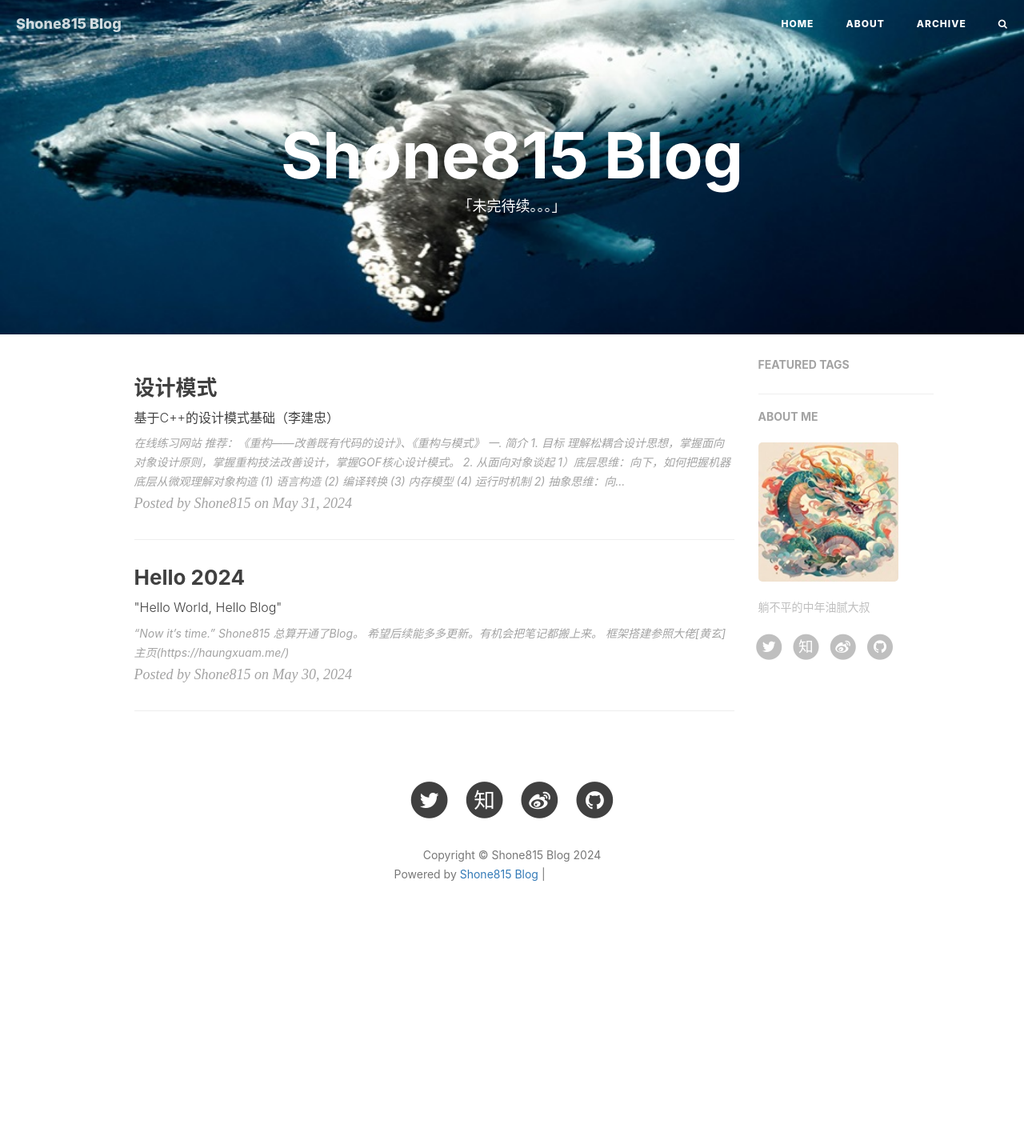
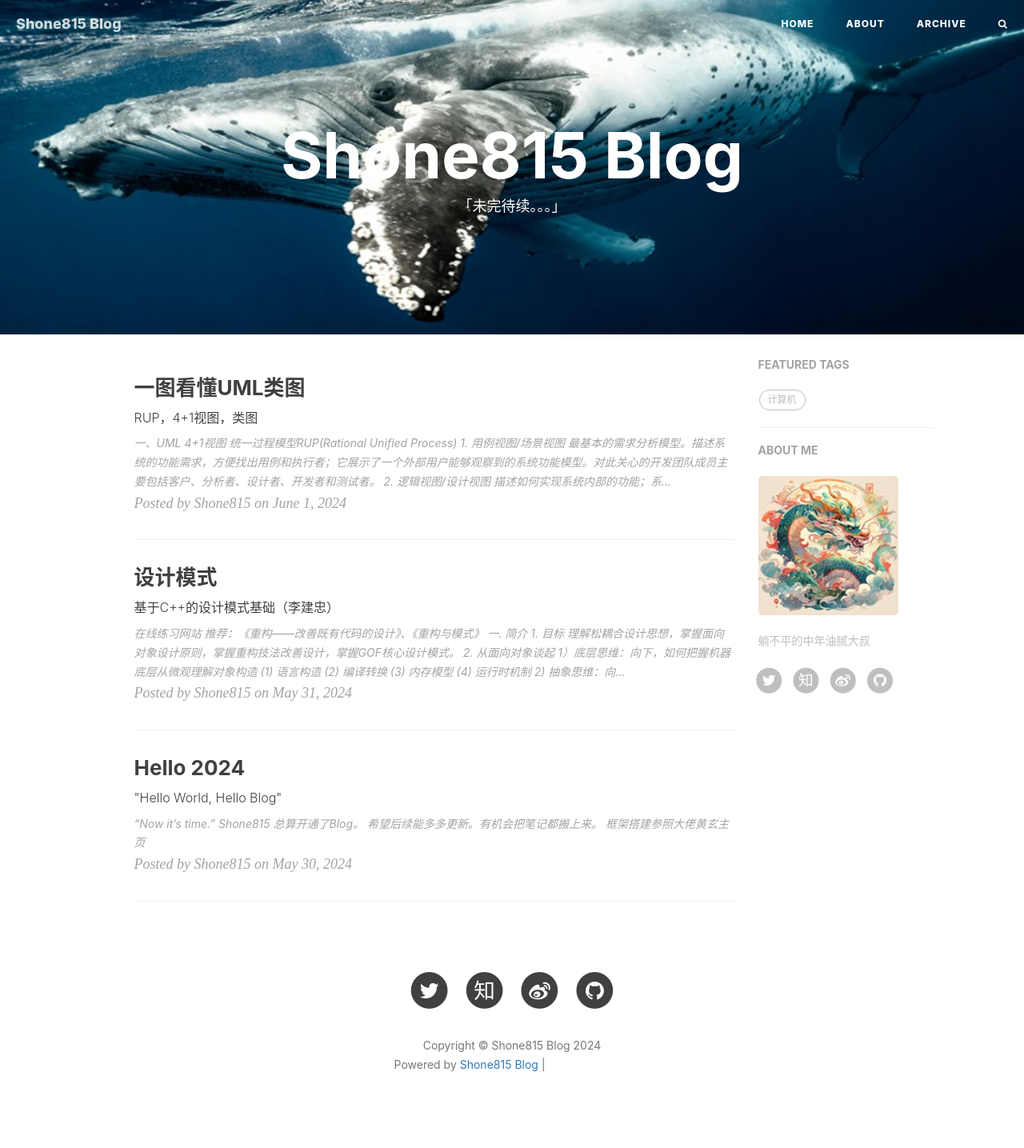
Before and after one commit to Shone815/shone815.github.io, a Jekyll site: the page built from index.html, in a window 1280 px wide. Shown: the whole page at 80% size. Built offline with Jekyll 4.4.1, drawn with Linux system fonts in a browser that asks for light colours; nearby versions of some CDN libraries; the list of posts is cut into pages by our own code; comment, search, counter and statistics services are not loaded; before the commit the page ends 1197 px from its top, so only the background shows below that; grey boxes are pictures that could not be loaded.

Commit message:
Add uml class diagram.

```diff
--- /dev/null
+++ b/_posts/2024-06-01-uml-class-diagram.md
@@ -0,0 +1,55 @@
+---
+layout: post
+title: "一图看懂UML类图"
+subtitle: "RUP，4+1视图，类图"
+author: "Shone815"
+header-img: "img/2024-06-01_uml_class_diagram_header.jpg"
+catalog: true
+tags:
+  - UML
+  - 类图
+  - 计算机
+---
+
+
+## 一、UML 4+1视图
+
+> 统一过程模型RUP(Rational Unified Process)
+
+![img](/img/2024-06-01_uml_rup.jpg)
+
+### 1. 用例视图/场景视图
+
+> 最基本的**需求分析**模型。描述系统的功能需求，方便找出用例和执行者；它展示了一个外部用户能够观察到的系统功能模型。对此关心的开发团队成员主要包括客户、分析者、设计者、开发者和测试者。
+
+### 2. 逻辑视图/设计视图
+
+> 描述如何实现**系统内部**的功能；系统的静态结构和因发送消息而出现的动态协作关系。
+
+### 3. 进程视图
+
+> 描述系统的**并发性**，并处理这些线程间的通信和同步；它将系统分割成并发执行的控制线程及处理这些线程的通信和同步。对此关心的开发团队成员主要包括开发者和系统集成者。
+
+### 4. 实现视图/开发视图
+
+> 描述系统**代码构件**组织和**实现模块**及它们之间的依赖关系；对此关心的开发团队成员主要有设计者、开发者和测试者。
+
+### 5. 部署视图/物理视图
+
+> 定义系统中软硬件的**物理体系结构**及连接、哪个程序或对象驻留在哪台计算机上执行；对此关心的开发团队成员主要包括开发者、系统集成者和测试者。
+
+| 视图分类 |	UML图|	特点|
+|:-------:|:------:|:-----:|
+|用例视图|	用例图|	一组用例、参与者和它们之间的关系：关联、扩展、包含、泛化|
+|逻辑视图|	`类图`和对象图、状态图、顺序图、合作图和活动图|	类、系统图、包和用例实现的子集|
+|进程视图|	状态图、顺序图、合作图、活动图、构件图和配置图|	进程、线程，是逻辑视图的一次执行实例，描述并发与同步结构|
+|实现视图|	构件图|	物理代码的文件和构件进行建模|
+|部署视图|	部署图|	构建部署到物理节点上|
+
+## 二、类图
+
+> **类图**关系强弱顺序：泛化 = 实现 > 组合 > 聚合 > 关联 > 依赖
+
+> 一图看懂UML类图
+
+![img](/img/2024-06-01_uml_class_diagram.jpg)
```
Also changed, not shown: _posts/2024-05-30-hello-2024.md (+1 -2 lines), README.md, img/2024-06-01_uml_class_diagram.jpg (added), img/2024-06-01_uml_class_diagram_header - Copy.jpg (added), img/2024-06-01_uml_class_diagram_header.jpg (added), img/2024-06-01_uml_rup.jpg (added).
